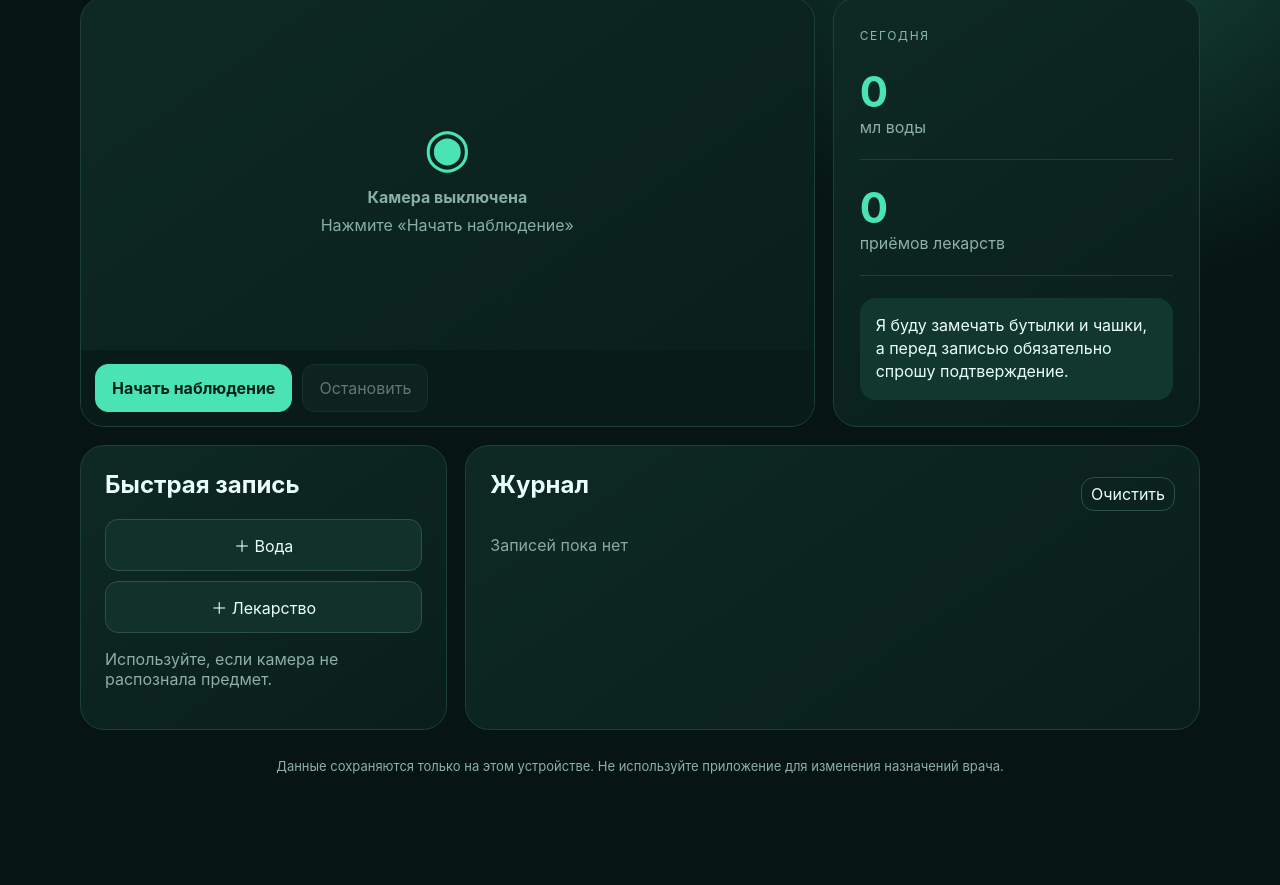
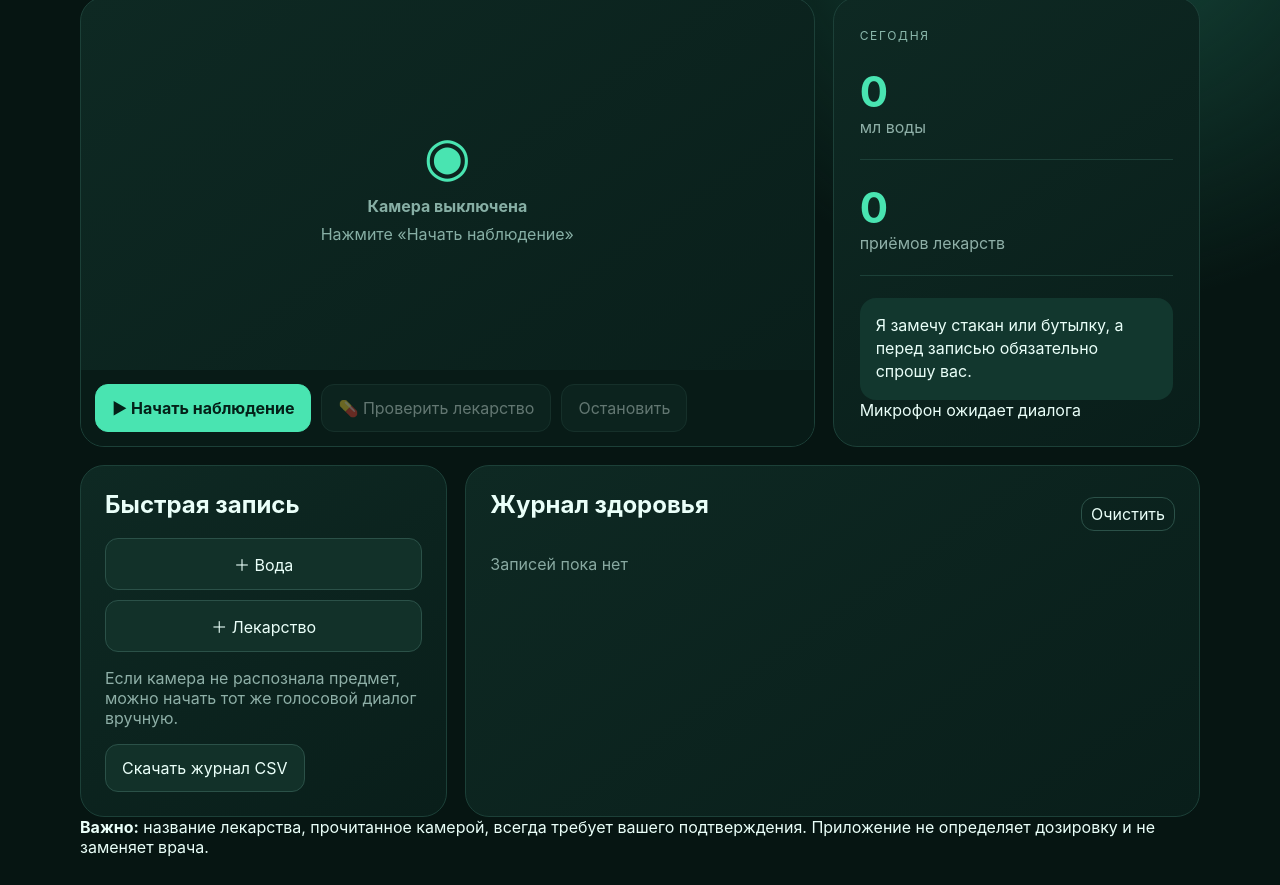
Before and after one commit to orlenok777/mamaai, a website: page index.html in a window 1280 px wide. Shown: the part 142-1027 px from the top of the page. Before the commit the page ends 972 px from the top, so only its background shows below. Drawn offline with Linux system fonts and the light colour scheme; a script that the page names is missing.

Commit message:
Build Health Vision v2: index.html

```diff
--- a/index.html
+++ b/index.html
@@ -3,31 +3,62 @@
 <head>
   <meta charset="utf-8">
   <meta name="viewport" content="width=device-width,initial-scale=1,viewport-fit=cover">
-  <meta name="theme-color" content="#071b18">
-  <title>Health Vision</title>
+  <meta name="theme-color" content="#081a17">
+  <title>MamaAI Health Vision</title>
   <link rel="manifest" href="manifest.webmanifest">
   <link rel="stylesheet" href="styles.css">
   <script defer src="https://cdn.jsdelivr.net/npm/@tensorflow/tfjs@4.22.0/dist/tf.min.js"></script>
   <script defer src="https://cdn.jsdelivr.net/npm/@tensorflow-models/coco-ssd@2.2.3"></script>
+  <script defer src="https://cdn.jsdelivr.net/npm/tesseract.js@5/dist/tesseract.min.js"></script>
   <script defer src="app.js"></script>
 </head>
 <body>
   <main class="shell">
-    <header><div><span class="eyebrow">Персональный помощник</span><h1>Health Vision</h1></div><span id="status" class="status">Готов к запуску</span></header>
+    <header>
+      <div><span class="eyebrow">Персональный помощник Романа</span><h1>MamaAI <em>Health Vision</em></h1></div>
+      <span id="status" class="status" aria-live="polite">Готов к запуску</span>
+    </header>
+
     <section class="hero">
       <div class="camera-card">
         <video id="video" playsinline muted></video><canvas id="overlay"></canvas>
         <div id="cameraPlaceholder" class="placeholder"><div class="lens">◉</div><b>Камера выключена</b><span>Нажмите «Начать наблюдение»</span></div>
-        <div class="controls"><button id="startBtn" class="primary">Начать наблюдение</button><button id="stopBtn" disabled>Остановить</button></div>
+        <div class="controls">
+          <button id="startBtn" class="primary">▶ Начать наблюдение</button>
+          <button id="medicineScanBtn" disabled>💊 Проверить лекарство</button>
+          <button id="stopBtn" disabled>Остановить</button>
+        </div>
       </div>
-      <aside class="today"><span class="eyebrow">Сегодня</span><div class="metric"><strong id="waterTotal">0</strong><span>мл воды</span></div><div class="metric"><strong id="medicineTotal">0</strong><span>приёмов лекарств</span></div><div id="assistantText" class="assistant">Я буду замечать бутылки и чашки, а перед записью обязательно спрошу подтверждение.</div></aside>
+      <aside class="today">
+        <span class="eyebrow">Сегодня</span>
+        <div class="metric"><strong id="waterTotal">0</strong><span>мл воды</span></div>
+        <div class="metric"><strong id="medicineTotal">0</strong><span>приёмов лекарств</span></div>
+        <div id="assistantText" class="assistant" aria-live="assertive">Я замечу стакан или бутылку, а перед записью обязательно спрошу вас.</div>
+        <div class="listening"><span id="micDot"></span><span id="micState">Микрофон ожидает диалога</span></div>
+      </aside>
     </section>
+
     <section class="grid">
-      <article><h2>Быстрая запись</h2><div class="quick"><button data-action="water">＋ Вода</button><button data-action="medicine">＋ Лекарство</button></div><p class="hint">Используйте, если камера не распознала предмет.</p></article>
-      <article><div class="title-row"><h2>Журнал</h2><button id="clearBtn" class="link">Очистить</button></div><div id="log" class="log"><p class="empty">Записей пока нет</p></div></article>
+      <article>
+        <h2>Быстрая запись</h2>
+        <div class="quick"><button data-action="water">＋ Вода</button><button data-action="medicine">＋ Лекарство</button></div>
+        <p class="hint">Если камера не распознала предмет, можно начать тот же голосовой диалог вручную.</p>
+        <button id="exportBtn" class="wide">Скачать журнал CSV</button>
+      </article>
+      <article>
+        <div class="title-row"><h2>Журнал здоровья</h2><button id="clearBtn" class="link">Очистить</button></div>
+        <div id="log" class="log"><p class="empty">Записей пока нет</p></div>
+      </article>
     </section>
-    <footer>Данные сохраняются только на этом устройстве. Не используйте приложение для изменения назначений врача.</footer>
+    <section class="notice"><b>Важно:</b> название лекарства, прочитанное камерой, всегда требует вашего подтверждения. Приложение не определяет дозировку и не заменяет врача.</section>
   </main>
-  <dialog id="confirmDialog"><form method="dialog"><span id="dialogIcon" class="dialog-icon">💧</span><h2 id="dialogTitle">Подтверждение</h2><p id="dialogText"></p><label id="inputWrap"><span id="inputLabel">Количество</span><input id="detailInput" autocomplete="off"></label><div class="dialog-actions"><button value="cancel">Нет, ошибка</button><button id="confirmBtn" value="confirm" class="primary">Да, записать</button></div></form></dialog>
+
+  <dialog id="dialog">
+    <form method="dialog">
+      <span id="dialogIcon" class="dialog-icon">💧</span><h2 id="dialogTitle">Подтверждение</h2><p id="dialogText"></p>
+      <label><span id="inputLabel">Количество</span><input id="detailInput" autocomplete="off"></label>
+      <div class="dialog-actions"><button value="cancel">Нет, ошибка</button><button id="confirmBtn" value="confirm" class="primary">Да, записать</button></div>
+    </form>
+  </dialog>
 </body>
 </html>
```
